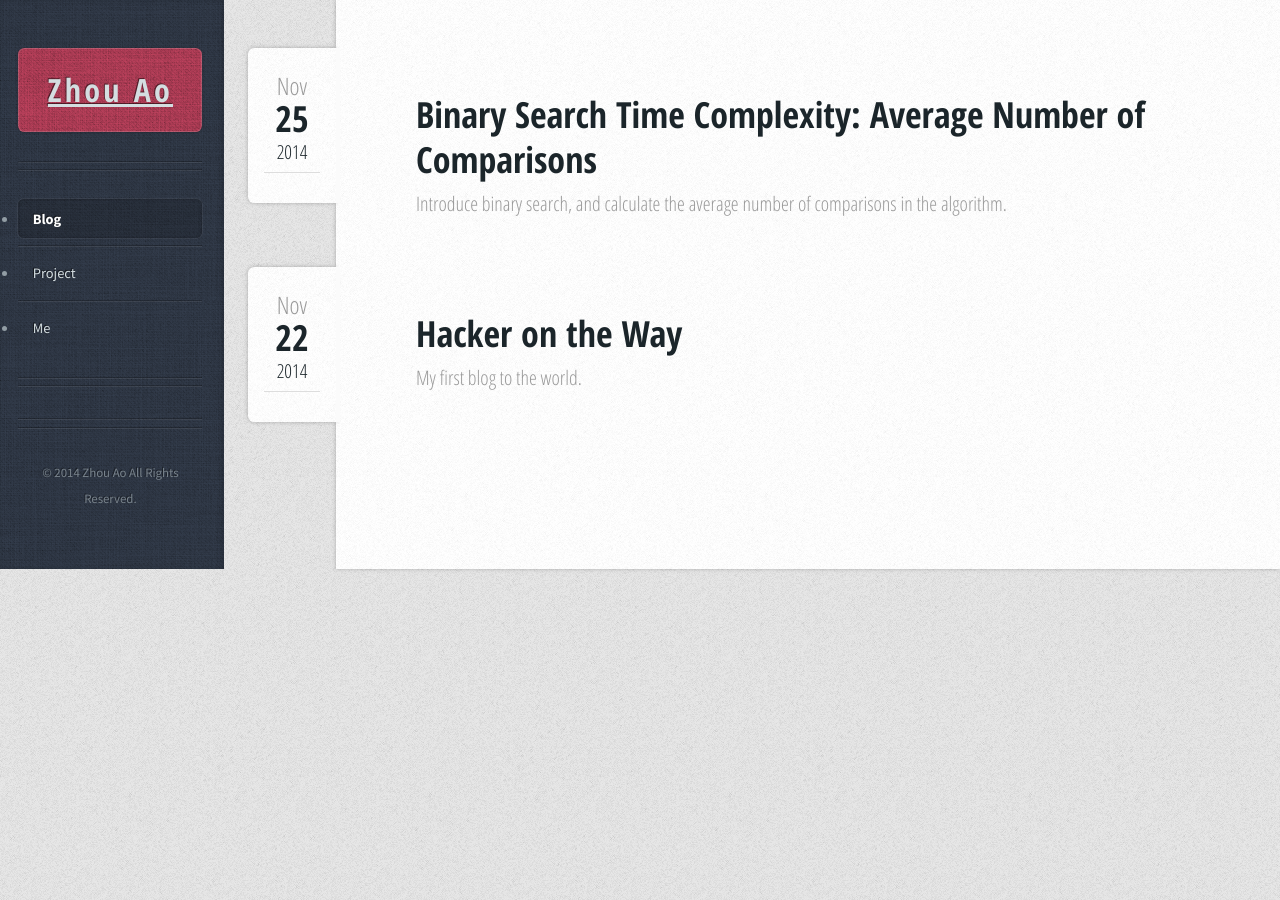
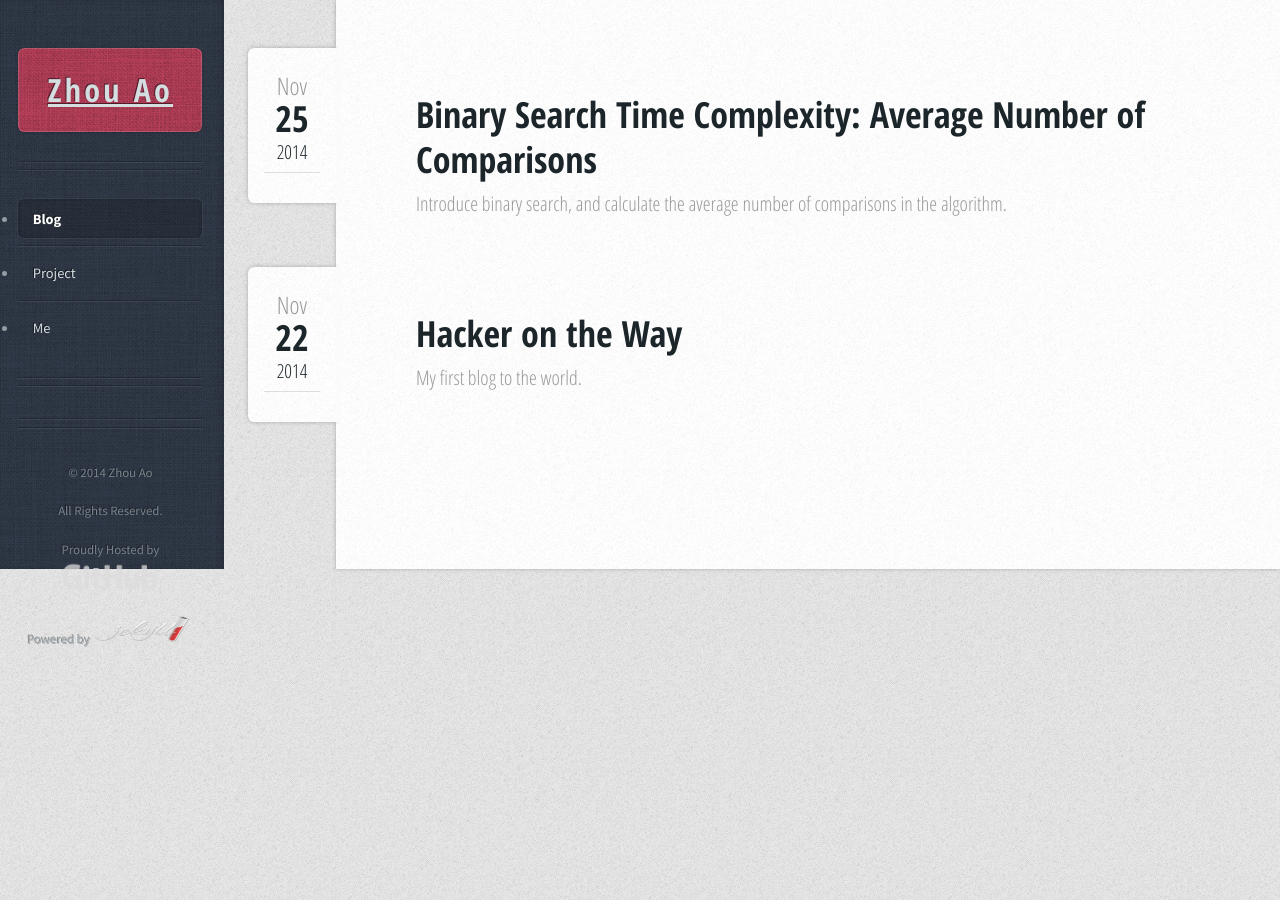
Before and after one commit to Zhou-Ao/Zhou-Ao.github.io, a Jekyll site: the page built from index.html, in a window 1280 px wide. Built offline with Jekyll 4.4.1, drawn with Linux system fonts in a browser that asks for light colours; comment, search, counter and statistics services are not loaded; a style sheet for code colours, icons or effects is not loaded.

Commit message:
update copyright

```diff
--- a/_includes/CopyRight.html
+++ b/_includes/CopyRight.html
@@ -2,7 +2,21 @@
 <div id="copyright">
     <p>
         <p>
-            &copy; 2014 Zhou Ao All Rights Reserved.
+            &copy; 2014 Zhou Ao
         </p>
-    </p>
+        <p>
+            All Rights Reserved.
+        </p>
+        <p>
+            Proudly Hosted by
+            <a href="https://github.com">
+                <img src="/images/github-logo.png" width="100" height="30" alt="GitHub • Social coding">
+            </a>
+            <p>
+                Powered by
+                <a href="http://jekyllrb.com/">
+                	<img src="/images/jekyll-logo.png" width="100" height="30" alt="Jekyll • Transform your plain text into static websites and blogs">
+                </a>
+            </p>
+        </p>
 </div>
```
Also changed, not shown: images/github-logo.png (added), images/jekyll-logo.png (added).
